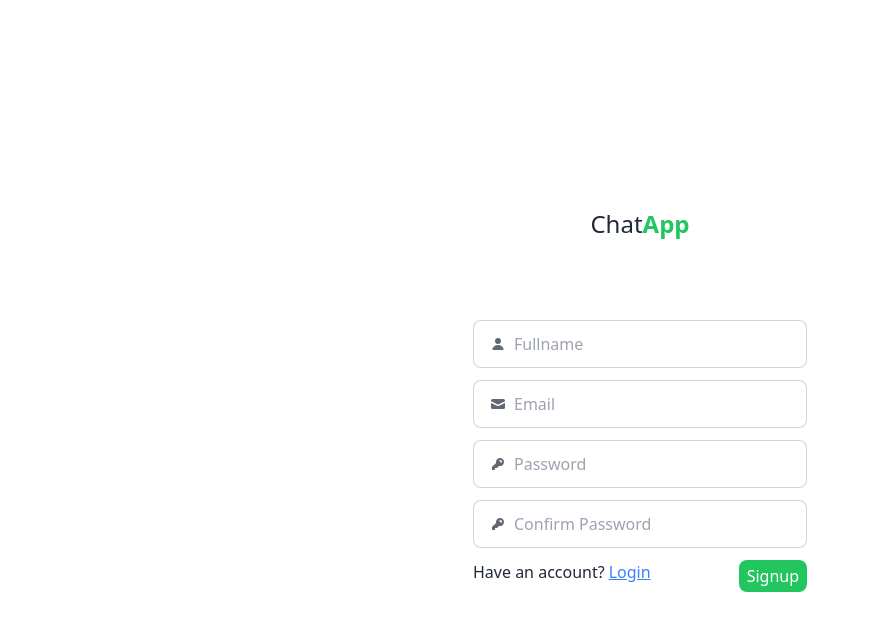
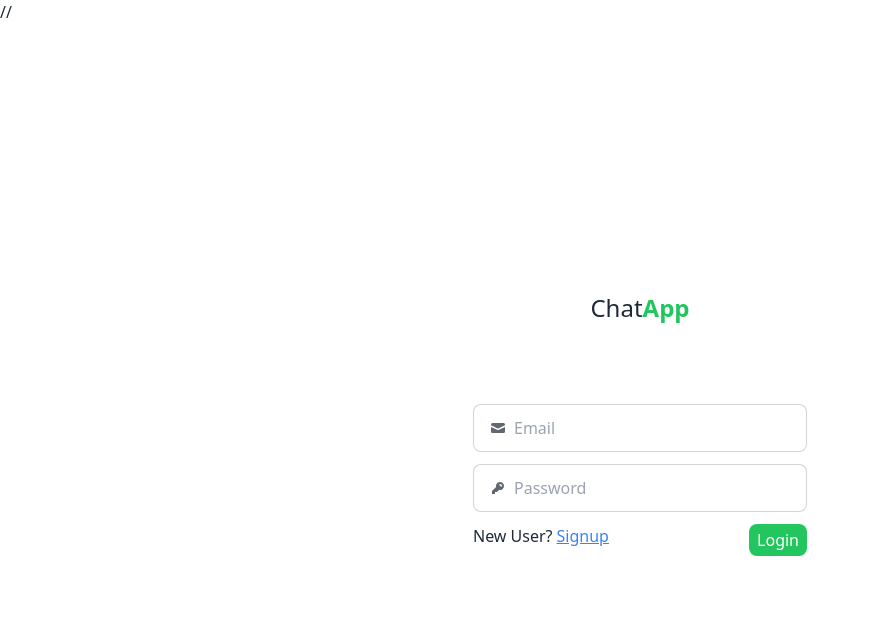
Before and after one commit to Ritik2513/Chat_App, a React (Vite) app in the folder frontend/: page / in a window 1280 px wide. Shown: the top 630 px of the page, without its empty margins (0-869 px from the left). Built offline with nearby package versions, Linux system fonts and the light colour scheme.

Commit message:
added fragmntation in app.js

```diff
--- a/frontend/src/App.jsx
+++ b/frontend/src/App.jsx
@@ -6,12 +6,14 @@ import Login from "./components/Login";
 
 function App() {
   return (
-    // <div className="flex h-screen overflow-y-auto no-scrollbar">
-    //   <Left />
-    //   <Right />
-    // </div>
-    <Signup/>
-    // <Login/>
+    <>
+      {/* <div className="flex h-screen overflow-y-auto no-scrollbar">
+        // <Left />
+        // <Right />
+      </div>
+      <Signup /> */}
+      // <Login />
+    </>
   );
 }
 
```
